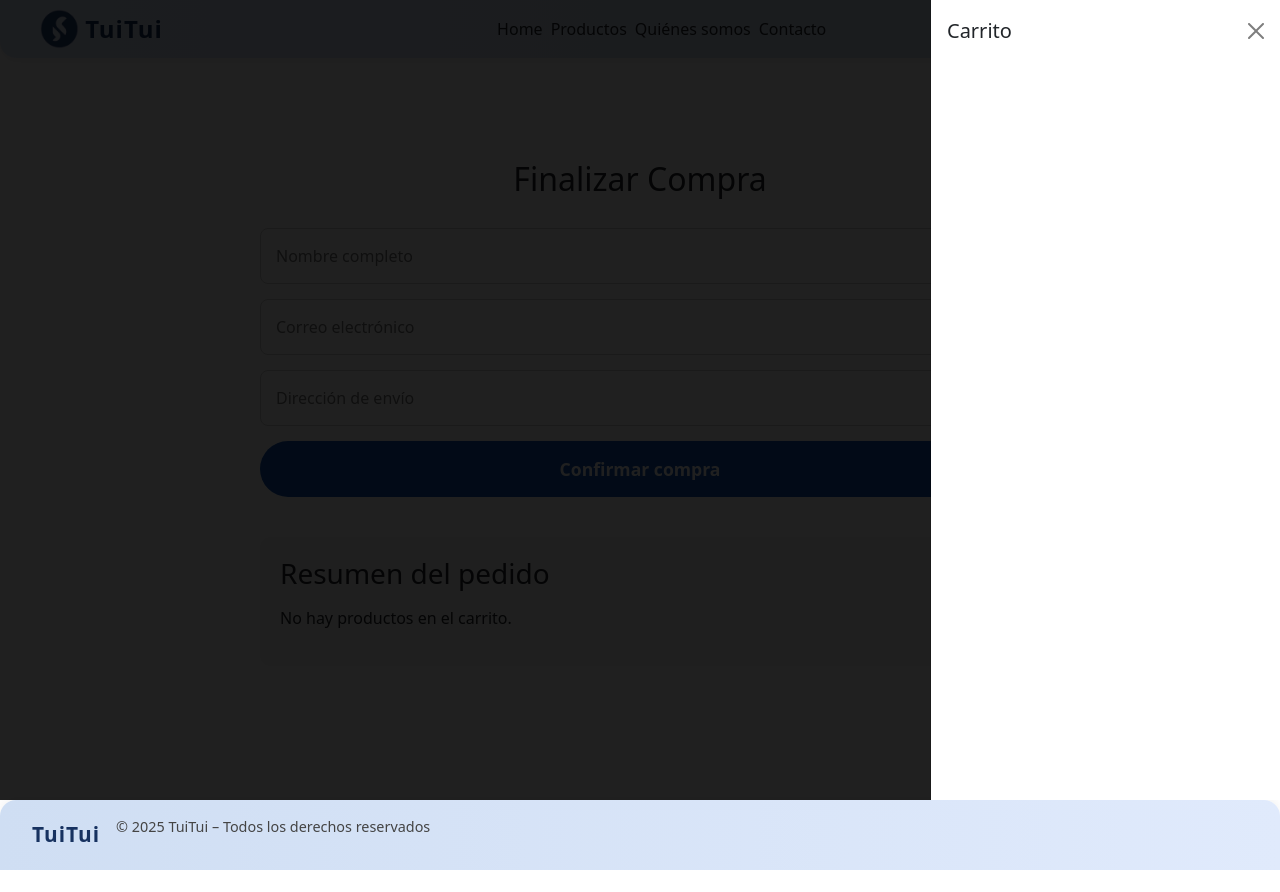
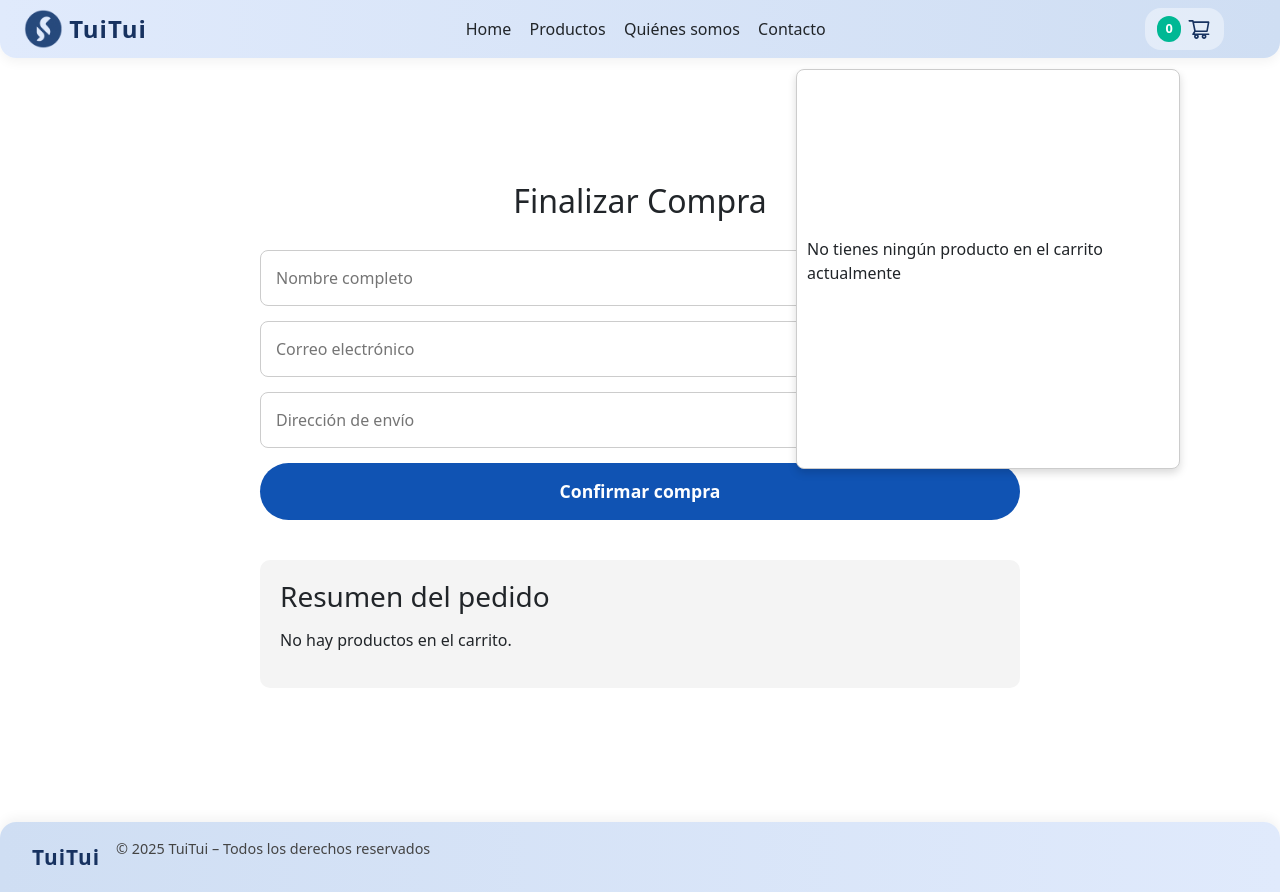
Before and after one commit to IanJolo/TP7EFSI_Berman_Jolodovsky_Goldberg, a React (Vite) app: page /TP7EFSI_Berman_Jolodovsky_Goldberg/checkout in a window 1280 px wide. Both pictures are taken after a click on the button "Abrir carrito". Before the commit the page ends 870 px from the top, so only its background shows below. Built offline with nearby package versions, Linux system fonts and the light colour scheme.

Commit message:
proyect finished

```diff
--- a/src/assets/layouts/mainLayout.css
+++ b/src/assets/layouts/mainLayout.css
@@ -44,6 +44,7 @@ body {
     width: 100%;
     box-sizing: border-box;
     overflow-x: hidden;
+    margin-top: 80px;
   }
 
   .min-height{
--- /dev/null
+++ b/src/components/CarritoAbsolute.css
@@ -0,0 +1,41 @@
+.carrito-btn {
+    position: relative; /* 🔑 para que el absolute se refiera al botón */
+  }
+
+  .productos-carrito-ham {
+    position: absolute;
+    top: 120%;
+    right: 100px;
+    width: 30vw;
+    height: 50vh;
+    background: white;
+    border: 1px solid #ccc;
+    border-radius: 8px;
+    overflow-y: auto;
+    z-index: 999;
+    box-shadow: 0 4px 8px rgba(0,0,0,0.15);
+    padding: 10px;
+    display: flex;
+    align-items: center;
+    justify-content: space-around;
+    flex-direction: column;
+  }
+
+  .products{
+    height: 70%;
+    width: 90%;
+    flex: 1;
+  overflow-y: auto;
+  }
+  .btn {
+    background: linear-gradient(90deg, #3f6dee, #2071ce);
+    color: white !important;
+    border: none;
+    padding: 0.8rem 1.2rem;
+    border-radius: 8px;
+    font-size: 0.9rem;
+    font-weight: bold;
+    cursor: pointer;
+    transition: background 0.3s ease, transform 0.3s ease;
+    z-index: 9999;
+}
--- /dev/null
+++ b/src/components/CarritoAbsolute.jsx
@@ -0,0 +1,38 @@
+import React from 'react'
+import './CarritoAbsolute.css'
+import {useContext} from 'react';
+import { useNavigate } from 'react-router-dom';
+import { CarritoContext } from '../context/CarritoContext';
+import CardCarritoHamburguer from './CardCarritoHamburguer';
+
+export default function CarritoAbsolute({setMostrarCarrito}) {
+    const { carrito } = useContext(CarritoContext);
+    const navigate = useNavigate();
+
+    const irAPagar = ()=>{
+        navigate("/carrito");
+        setMostrarCarrito(false);
+    }
+
+  return (
+        <div className="productos-carrito-ham">
+        {carrito.length>0 ?(
+          <>
+          <div class="products">
+          {
+
+            carrito.map((element, i) => {
+                return <CardCarritoHamburguer key={i} producto={element}  />
+            })
+          }
+          </div>
+          <button class="btn" onClick={irAPagar}>Ir a pagar</button>
+          </>
+        ) : (
+            <div>
+                <p>No tienes ningún producto en el carrito actualmente</p>
+            </div>
+            )}
+        </div>
+  )
+}
--- a/src/components/Navbar.css
+++ b/src/components/Navbar.css
@@ -6,7 +6,8 @@
   background: linear-gradient(90deg, #e0eafc, #cfdef3);
   box-shadow: 0 4px 12px rgba(0, 0, 0, 0.05);
   border-radius: 0 0 1rem 1rem;
-  position: sticky;
+  position: fixed !important;
+  width: 100%;
   top: 0;
   z-index: 1000;
   backdrop-filter: blur(6px);
@@ -18,7 +19,7 @@
   max-width: 1200px;
   display: flex;
   justify-content: space-between;
-  align-items: center;
+
 }
 
 .logo {
@@ -42,15 +43,24 @@
 .nav-links {
   display: flex;
   gap: 0.5rem;
+  justify-content: space-between;
+  width: 30%;
 }
 
 .nav-link {
   text-decoration: none;
   color: #444;
   font-weight: 500;
-  padding: 0.6rem 1.2rem; /* más espacio clicable */
+  padding: 10rem 1.2rem; /* más espacio clicable */
   border-radius: 0.8rem;
   transition: all 0.3s ease-in-out;
+  display: flex
+;
+    flex-wrap: wrap;
+    flex-direction: column;
+    justify-content: center;
+    align-items: center;
+    align-content: center;
 }
 
 .nav-link:hover {
--- a/src/components/Navbar.jsx
+++ b/src/components/Navbar.jsx
@@ -1,36 +1,23 @@
 import { Link } from 'react-router-dom';
 import { AiOutlineShoppingCart } from "react-icons/ai";
-import { useEffect, useState, useContext } from 'react';
+import { useEffect, useState, useContext, useRef } from 'react';
 import { CarritoContext } from '../context/CarritoContext';
 import './Navbar.css';
 import logo from '../assets/logo.png';
-import CardCarritoHamburguer from './CardCarritoHamburguer';
 import { Offcanvas } from 'bootstrap';
+import CarritoAbsolute from './CarritoAbsolute';
 
 function Navbar() {
   const [cantidadCarrito, setCantidadCarrito] = useState(0);
   const { carrito } = useContext(CarritoContext);
+  const [mostrarCarrito, setMostrarCarrito] = useState(false);
 
- // ✅ LÓGICA para bloquear el scroll cuando se abre el offcanvas
- useEffect(() => {
-  const el = document.getElementById('offcanvasNavbar');
-  if (!el) return;
+  const carritoRef = useRef(null);
+  const botonRef = useRef(null);
 
-  // Crea/recupera instancia y fuerza opciones correctas
-  Offcanvas.getOrCreateInstance(el, { scroll: false, backdrop: true });
 
-  const onShown = () => document.documentElement.classList.add('lock-scroll');
-  const onHidden = () => document.documentElement.classList.remove('lock-scroll');
 
-  el.addEventListener('shown.bs.offcanvas', onShown);
-  el.addEventListener('hidden.bs.offcanvas', onHidden);
-
-  return () => {
-    el.removeEventListener('shown.bs.offcanvas', onShown);
-    el.removeEventListener('hidden.bs.offcanvas', onHidden);
-  };
-}, []);
-
+  // ✅ actualizar cantidad carrito
   useEffect(() => {
     let cant = 0;
     carrito.forEach(i => {
@@ -39,11 +26,42 @@ function Navbar() {
     setCantidadCarrito(cant);
   }, [carrito]);
 
+  const abrirCarrito = () => {
+    setMostrarCarrito(!mostrarCarrito);
+  };
+
+  // ✅ cerrar al hacer click afuera
+  useEffect(() => {
+    function handleClickOutside(event) {
+      if (
+        carritoRef.current &&
+        !carritoRef.current.contains(event.target) &&
+        botonRef.current &&
+        !botonRef.current.contains(event.target)
+      ) {
+        setMostrarCarrito(false);
+      }
+    }
+
+    if (mostrarCarrito) {
+      document.addEventListener("mousedown", handleClickOutside);
+    } else {
+      document.removeEventListener("mousedown", handleClickOutside);
+    }
+
+    return () => {
+      document.removeEventListener("mousedown", handleClickOutside);
+    };
+  }, [mostrarCarrito]);
 
   return (
     <nav className="navbar">
       <div className='todo-navbar'>
-      <Link to='/' className="logo"><img src={logo} className='logo' /><span>TuiTui</span></Link>
+        <Link to='/' className="logo">
+          <img src={logo} className='logo' alt="Logo" />
+          <span>TuiTui</span>
+        </Link>
+
         <div className="nav-links">
           <Link to="/" className="nav-link">Home</Link>
           <Link to="/productos" className="nav-link">Productos</Link>
@@ -51,32 +69,23 @@ function Navbar() {
           <Link to="/contacto" className="nav-link">Contacto</Link>
         </div>
 
-
-      <button className="carrito-btn" type="button" data-bs-toggle="offcanvas" data-bs-target="#offcanvasNavbar" aria-controls="offcanvasNavbar" aria-label="Abrir carrito">
+        <button
+          ref={botonRef}
+          className="carrito-btn"
+          type="button"
+          onClick={abrirCarrito}
+          aria-label="Abrir carrito"
+        >
           <span className="carrito-cantidad">{cantidadCarrito || '0'}</span>
           <AiOutlineShoppingCart size={24} />
         </button>
       </div>
 
-
-
-    <div className="offcanvas offcanvas-end" tabIndex={-1} id="offcanvasNavbar" aria-labelledby="offcanvasNavbarLabel" data-bs-scroll="false" data-bs-backdrop="true">
-      <div className="offcanvas-header">
-        <h5 className="offcanvas-title" id="offcanvasNavbarLabel">Carrito</h5>
-        <button type="button" className="btn-close" data-bs-dismiss="offcanvas" aria-label="Close"></button>
+      {mostrarCarrito && (
+        <div ref={carritoRef}>
+          <CarritoAbsolute setMostrarCarrito={setMostrarCarrito} />
         </div>
-      <div className="offcanvas-body">
-        <div className="productos-carrito-ham">
-          {
-
-            carrito.map((element, i) => {
-                return <CardCarritoHamburguer key={i} producto={element}  />
-            })
-          }
-        </div>
-      </div>
-    </div>
-
+      )}
     </nav>
   );
 }
--- a/src/pages/Home.css
+++ b/src/pages/Home.css
@@ -185,6 +185,7 @@
   grid-template-columns: repeat(auto-fit, minmax(300px, 1fr));
   gap: 30px;
   margin-bottom: 50px;
+  width: 99%;
 }
 
 .view-all-container {
```
Also changed, not shown: src/index.css (line endings or trailing spaces). Lines whose indentation alone changed are shown as unchanged.
